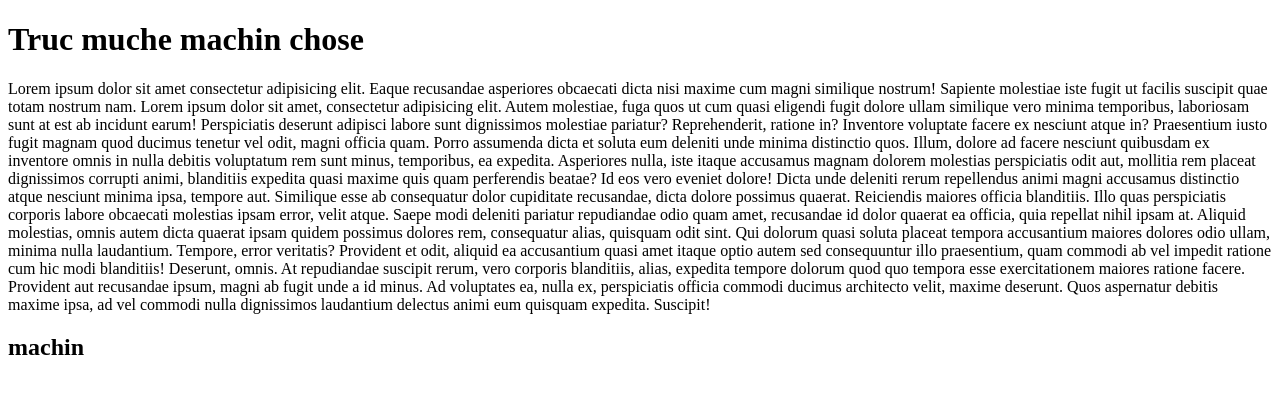
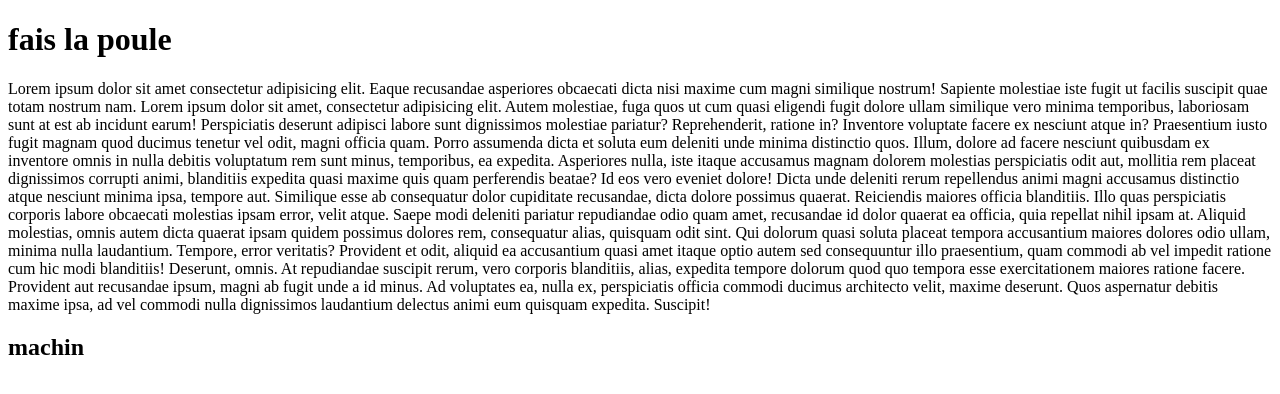
Before and after one commit to Amacky/test, a plain HTML site: page index.html in a window 1280 px wide. Drawn offline with Linux system fonts and the light colour scheme.

Commit message:
changement h1

```diff
--- a/index.html
+++ b/index.html
@@ -7,7 +7,7 @@
     <title>Document</title>
 </head>
 <body>
-    <h1> Truc muche machin chose </h1>
+    <h1> fais la poule </h1>
     Lorem ipsum dolor sit amet consectetur adipisicing elit. Eaque recusandae asperiores obcaecati dicta nisi maxime cum magni similique nostrum! Sapiente molestiae iste fugit ut facilis suscipit quae totam nostrum nam.
     Lorem ipsum dolor sit amet, consectetur adipisicing elit. Autem molestiae, fuga quos ut cum quasi eligendi fugit dolore ullam similique vero minima temporibus, laboriosam sunt at est ab incidunt earum!
     Perspiciatis deserunt adipisci labore sunt dignissimos molestiae pariatur? Reprehenderit, ratione in? Inventore voluptate facere ex nesciunt atque in? Praesentium iusto fugit magnam quod ducimus tenetur vel odit, magni officia quam.
```
